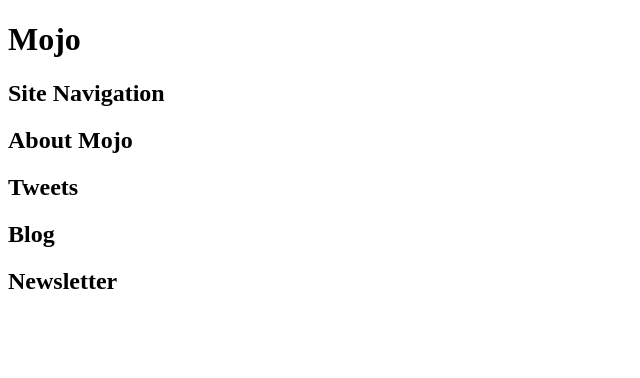
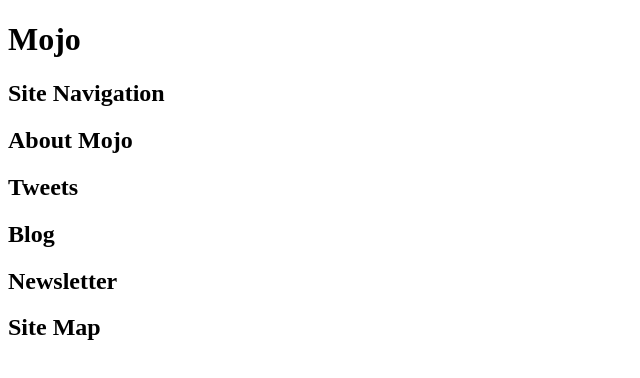
Before and after one commit to leotumwattana/wdi-pw07-headingsandoutlining, a plain HTML site: page index.html in a window 1280 px wide. Shown: the whole page, without its empty margins (0-640 px from the left). Drawn offline with Linux system fonts and the light colour scheme.

Commit message:
adds footer

```diff
--- a/index.html
+++ b/index.html
@@ -4,13 +4,16 @@
     <meta charset="utf-8">
     <title>Headings and Outlining</title>
   </head>
+
   <body>
+
     <header>
       <h1>Mojo</h1>
       <nav>
         <h2>Site Navigation</h2>
       </nav>
     </header>
+
     <main>
       <section id="hero-unit">
         <header>
@@ -37,5 +40,12 @@
         <!-- newsletter announcements go here -->
       </section>
     </main>
+
+    <footer>
+      <nav>
+        <h2>Site Map</h2>
+      </nav>
+    </footer>
+
   </body>
 </html>
```
